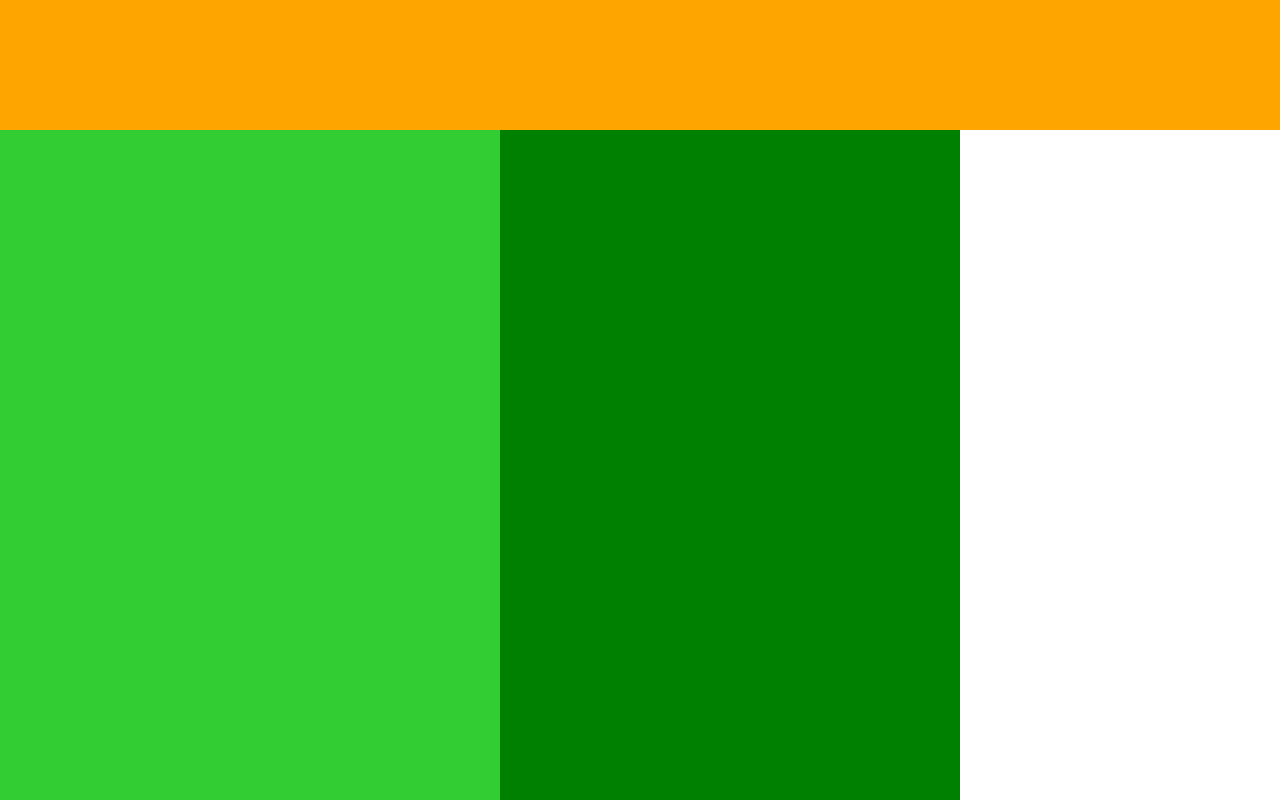
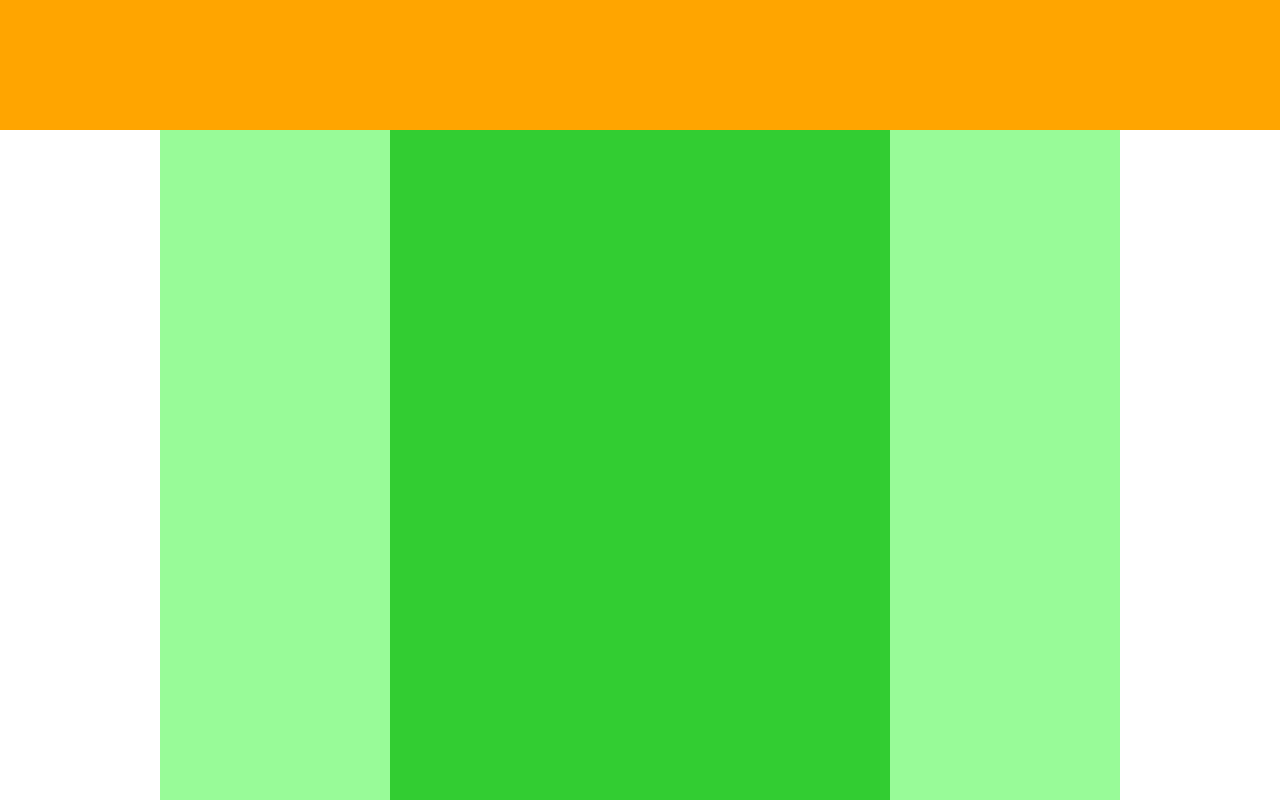
Before and after one commit to uswitch-02/test1-4, a plain HTML site: page index.html in a window 1280 px wide. Shown: the part 420-1220 px from the top of the page. Drawn offline with Linux system fonts and the light colour scheme.

Commit message:
[finish]test1-4

```diff
--- a/index.html
+++ b/index.html
@@ -9,8 +9,11 @@
     <div class="header"></div>
     <div class="main-visual"></div>
     <div class="main">
+      <div class="sidebar-left"></div>
       <div class="blog"></div>
-      <div class="sidebar"></div>
+      <div class="sidebar-right"></div>
+
+      </div>
     </div>
     <div class="footer"></div>
   </body>
--- a/style.css
+++ b/style.css
@@ -18,8 +18,9 @@
 
 .main{
   width:960px;
-  height:1400px;
-  background-color:green;
+  margin:0 auto;
+  display: flex;
+  justify-content:center;
 
 }
 .blog{
@@ -27,8 +28,13 @@
   height:1400px;
   background-color:limegreen;
 }
-.sidebar{
+.sidebar-right{
   width:230px;
+  height:1400px;
+  background-color:palegreen;
+}
+.sidebar-left{
+  width: 230px;
   height:1400px;
   background-color:palegreen;
 }
```
